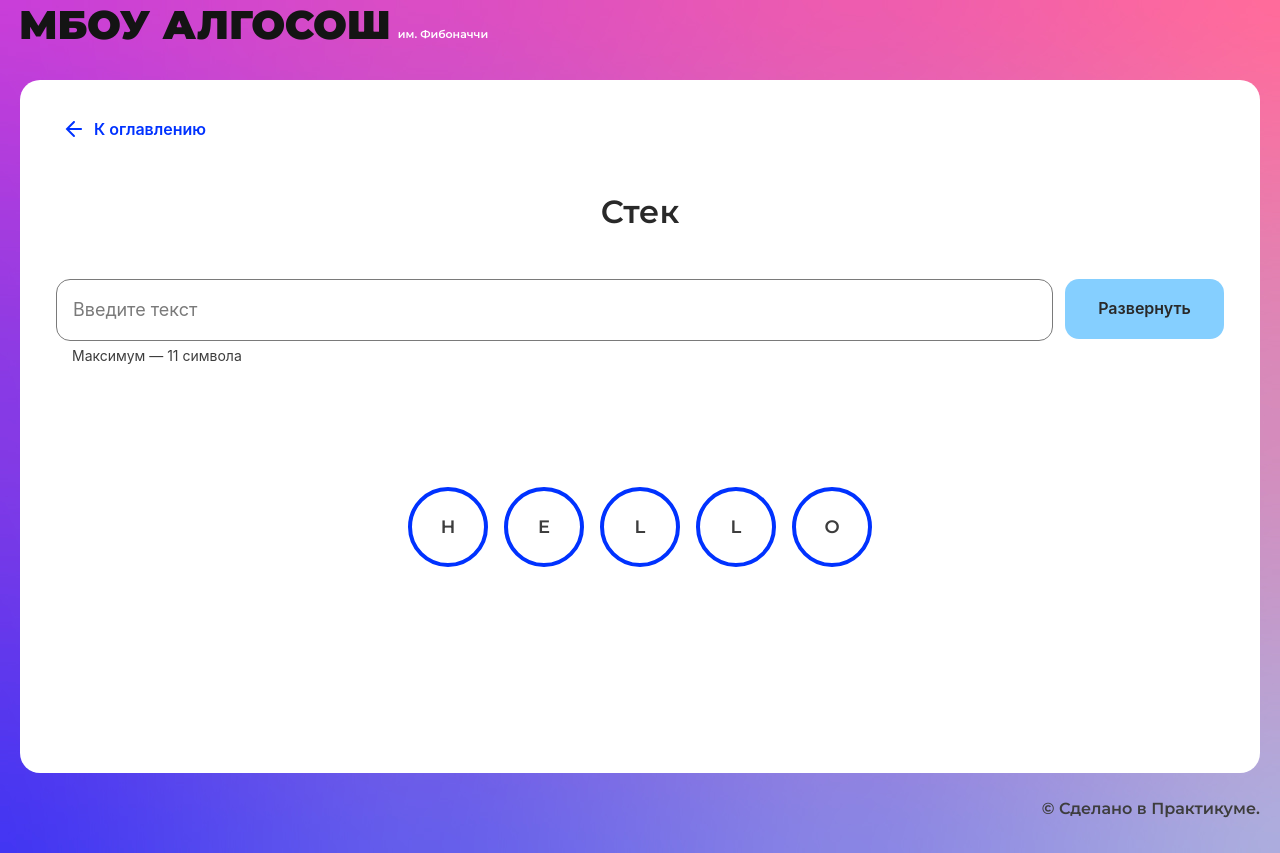
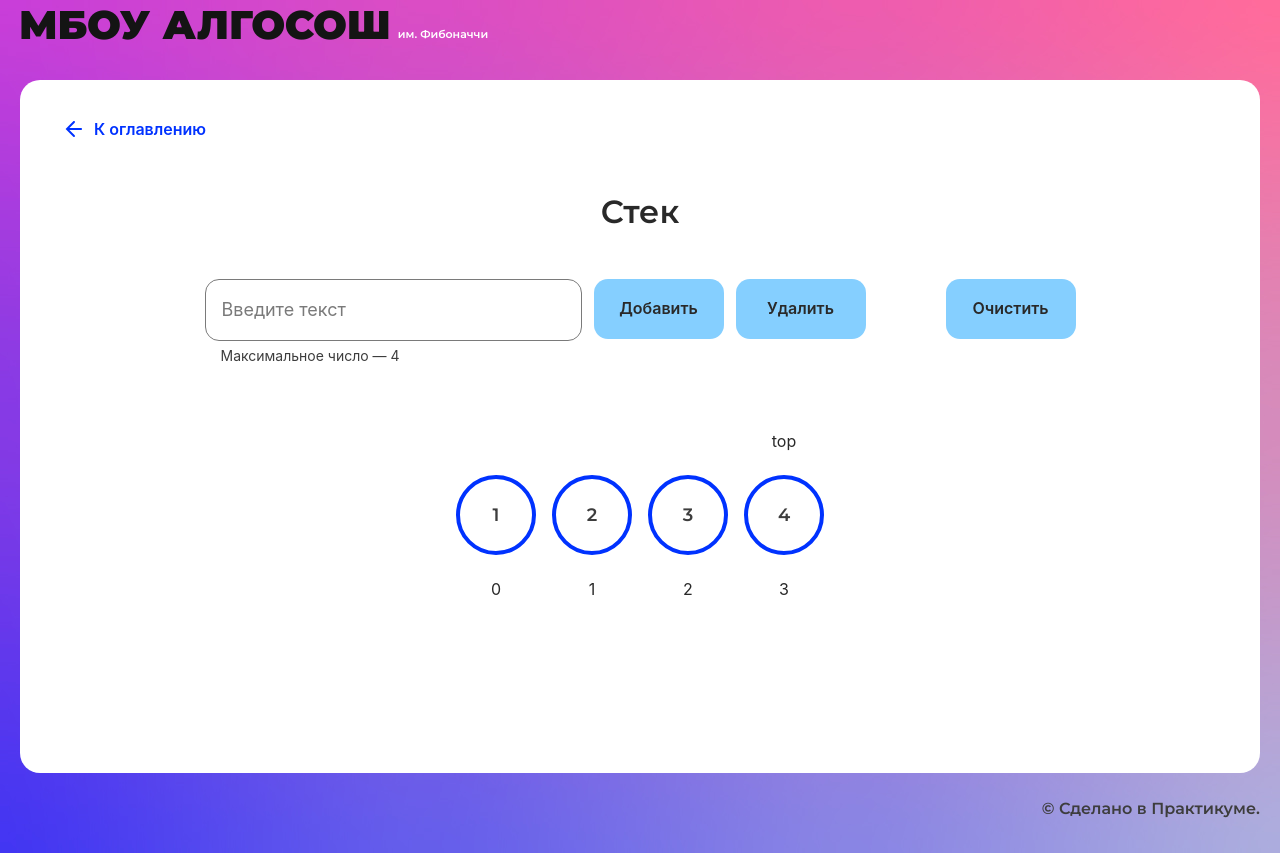
Before and after one commit to denis-ttk-1975/algososh, a React (Create React App) app: page /stack in a window 1280 px wide. Built offline with nearby package versions, Linux system fonts and the light colour scheme.

Commit message:
stack layout done

```diff
--- a/src/components/fibonacci-page/fibonacci-page.tsx
+++ b/src/components/fibonacci-page/fibonacci-page.tsx
@@ -8,7 +8,7 @@ import styles from './fibonacci.module.css';
 // import './fibonacci.css';
 
 export const FibonacciPage: React.FC = () => {
-  const [word, setWord] = useState('112345678987654321');
+  const [word, setWord] = useState('112345678998');
   const handleChange = (event: ChangeEvent<HTMLInputElement>) => {
     setWord(event.target.value);
   };
--- a/src/components/stack-page/stack-page.css
+++ b/src/components/stack-page/stack-page.css
@@ -1,7 +1,3 @@
-.string {
-  max-width: 377px;
+.margin-left-68 {
+  margin-left: 68px;
 }
-
-.button-style {
-  min-width: 138px;
-}
--- a/src/components/stack-page/stack-page.module.css
+++ b/src/components/stack-page/stack-page.module.css
@@ -8,8 +8,14 @@
   gap: 16px;
   justify-content: center;
 }
-.stringContentArea {
+.stackContentArea {
   display: flex;
-  gap: 120px;
+  gap: 48px;
   flex-direction: column;
 }
+.countedCircle {
+  display: flex;
+  gap: 8px;
+  flex-direction: column;
+  justify-content: end;
+}
--- a/src/components/stack-page/stack-page.tsx
+++ b/src/components/stack-page/stack-page.tsx
@@ -5,25 +5,34 @@ import { Circle } from '../ui/circle/circle';
 import { Button } from '../ui/button/button';
 
 import styles from './stack-page.module.css';
-// import './stack-page.css';
+import './stack-page.css';
 
 export const StackPage: React.FC = () => {
-  const [word, setWord] = useState('hello');
+  const [word, setWord] = useState('1234');
   const handleChange = (event: ChangeEvent<HTMLInputElement>) => {
     setWord(event.target.value);
   };
-  const arrayFromString = Array.from(word);
+  const stackFromTask = Array.from(word);
 
   return (
     <SolutionLayout title='Стек'>
-      <div className={`${styles.stringContentArea}`}>
+      <div className={`${styles.stackContentArea}`}>
         <div className={`${styles.inputArea}`}>
-          <Input isLimitText={true} maxLength={11} extraClass={'string'} onChange={handleChange} />
-          <Button text={'Развернуть'} extraClass={'button-style'} />
+          <Input isLimitText={true} type={'number'} max={4} extraClass={'input-style'} onChange={handleChange} />
+          <Button text={'Добавить'} extraClass={''} />
+          <Button text={'Удалить'} extraClass={''} />
+
+          <Button text={'Очистить'} extraClass={'margin-left-68'} />
         </div>
         <div className={`${styles.circleArea}`}>
-          {arrayFromString.map((elem) => {
-            return <Circle letter={elem} />;
+          {stackFromTask.map((elem, key, array) => {
+            return (
+              <div className={`${styles.countedCircle}`}>
+                <p>{key !== array.length - 1 ? ' ' : 'top'}</p>
+                <Circle letter={elem} />
+                <p>{key}</p>
+              </div>
+            );
           })}
         </div>
       </div>
```
